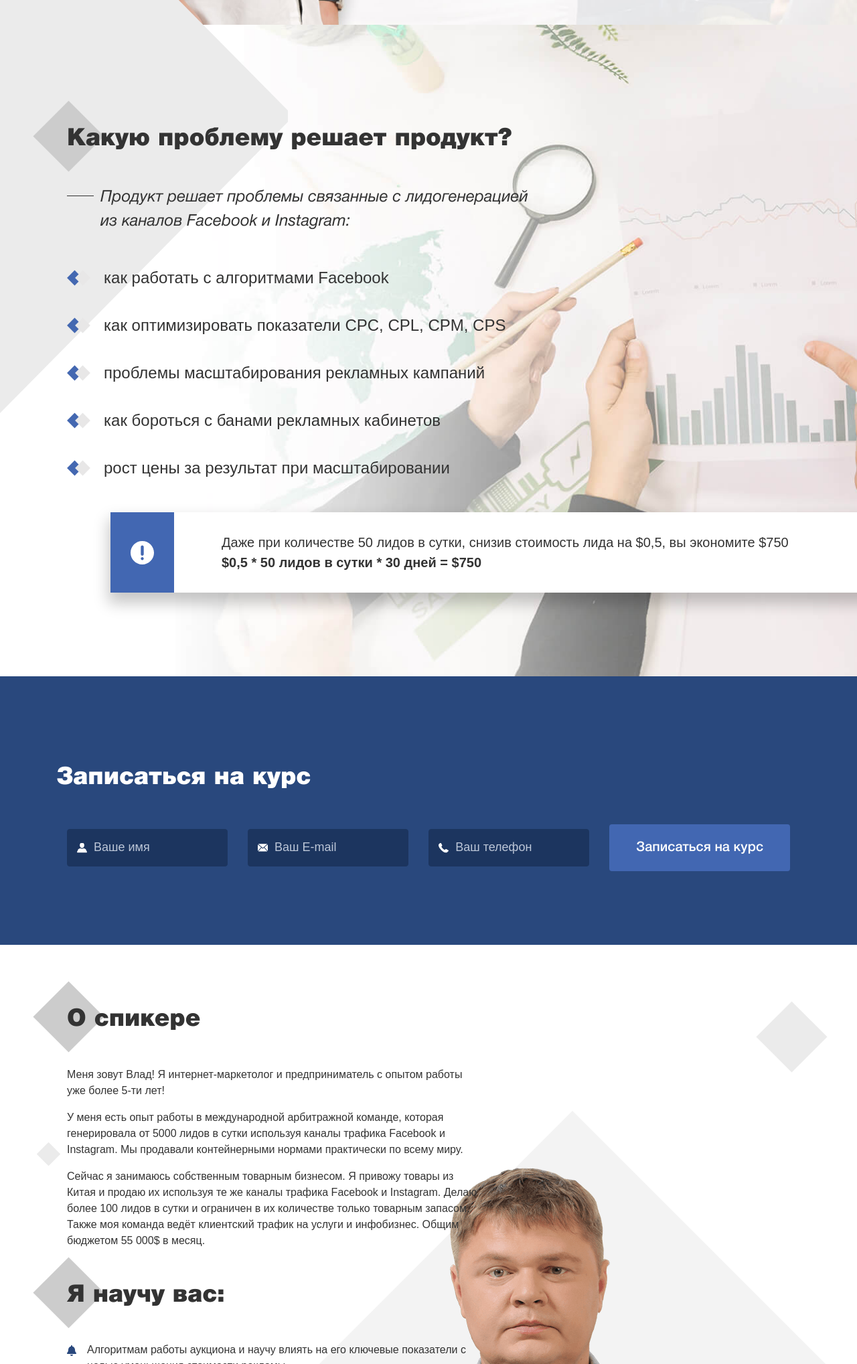
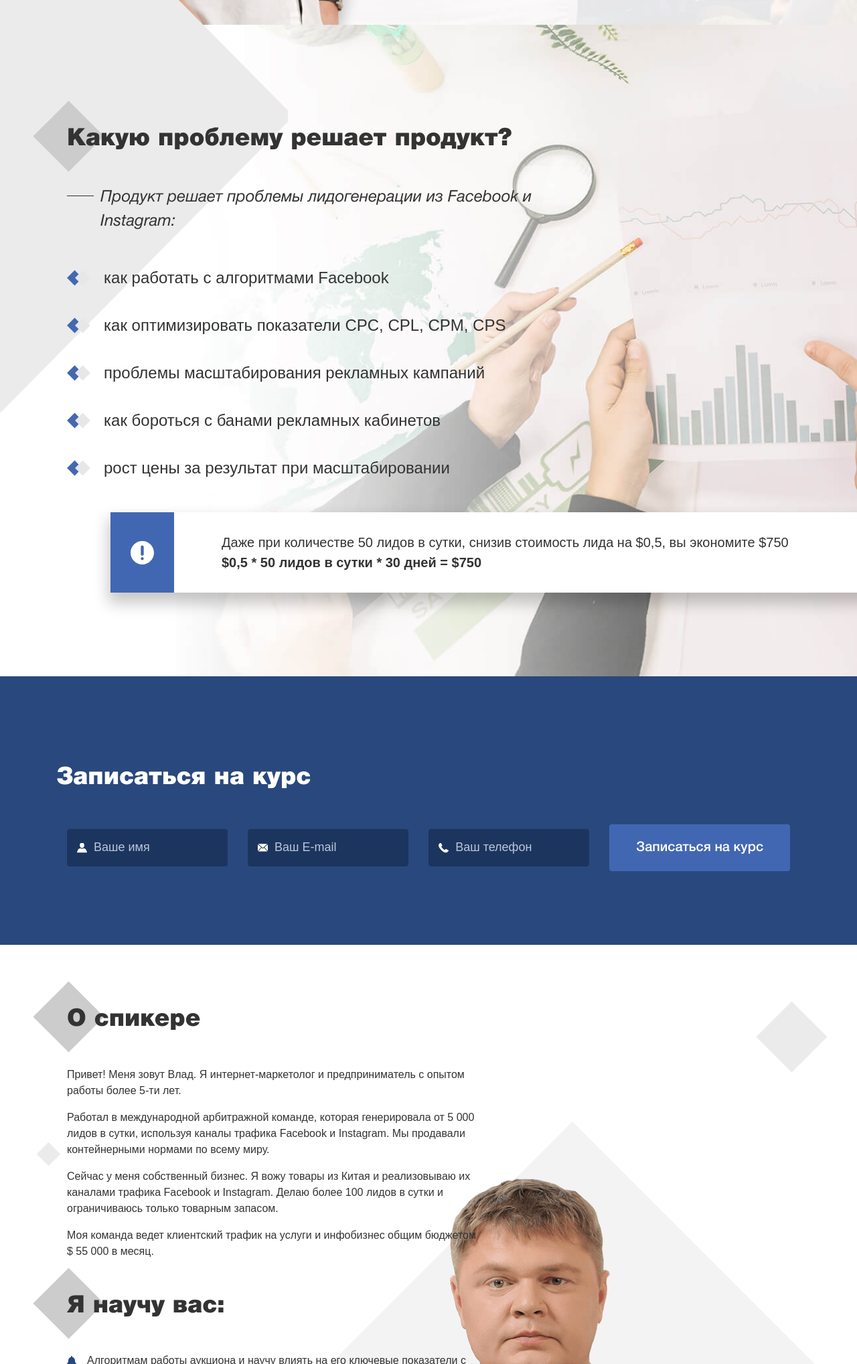
Before and after one commit to ifreeworklancer/korneev, a website: page index.html in a window 1280 px wide. Shown: the part 763-2800 px from the top of the page at 67% size. Drawn offline with Linux system fonts and the light colour scheme; a web font is replaced by a local one.

Commit message:
new commit

```diff
--- a/index.html
+++ b/index.html
@@ -371,13 +371,10 @@
                             алгоритмов
                             Facebook
                         </h2>
-                        <p class="header-banner-item-description mb-1 pt-3">
+                        <p class="header-banner-item-description mb-4 pt-3">
                             Тренинг по обучению таргетированной рекламе
                             в Фейсбук и Инстаграм Влада Корнеева
 
-                        </p>
-                        <p class="header-banner-item-description mb-4">
-                            Стоимость курса от $350
                         </p>
                         <a href="#enroll" class="btn btn-primary scroll-link">Увеличить ROI</a>
                     </div>
@@ -403,8 +400,7 @@
                             Какую проблему решает продукт?
                         </h2>
                         <div class="section-description__text">
-                            Продукт решает проблемы связанные с лидогенерацией
-                            из каналов Facebook и Instagram:
+                            Продукт решает проблемы лидогенерации из Facebook и Instagram:
                         </div>
                     </div>
                     <div class="problem-item mb-5">
@@ -479,25 +475,21 @@
                             </h2>
                         </div>
                         <p class="about-item-description">
-                            Меня зовут Влад!
-                            Я интернет-маркетолог и предприниматель с опытом работы уже более 5-ти лет!
+                            Привет! Меня зовут Влад. Я интернет-маркетолог и предприниматель с опытом работы более 5-ти
+                            лет.
                         </p>
                         <p class="about-item-description">
-                            У меня есть опыт работы в международной арбитражной команде, которая генерировала от 5000
-                            лидов
-                            в
-                            сутки используя каналы трафика Facebook и Instagram. Мы продавали контейнерными нормами
-                            практически
-                            по всему миру.
+                            Работал в международной арбитражной команде, которая генерировала от 5 000 лидов в сутки,
+                            используя каналы трафика Facebook и Instagram. Мы продавали контейнерными нормами по всему
+                            миру.
                         </p>
                         <p class="about-item-description">
-                            Сейчас я занимаюсь собственным товарным бизнесом.
-                            Я привожу товары из Китая и продаю их используя те же каналы трафика Facebook и Instagram.
-                            Делаю
-                            более 100 лидов в сутки и ограничен в их количестве только товарным запасом.
-                            Также моя команда ведёт клиентский трафик на услуги и инфобизнес. Общим бюджетом 55 000$ в
-                            месяц.
+                            Сейчас у меня собственный бизнес. Я вожу товары из Китая и реализовываю их каналами трафика
+                            Facebook и Instagram. Делаю более 100 лидов в сутки и ограничиваюсь только товарным
+                            запасом.
                         </p>
+                        <p class="about-item-description"> Моя команда ведет клиентский трафик на услуги и инфобизнес
+                            общим бюджетом $ 55 000 в месяц.</p>
                     </div>
                     <div class="about-item">
                         <div class="section-description mb-5">
@@ -560,7 +552,7 @@
                                 </svg>
                             </div>
                             <div class="result-item-description ml-3">
-                                перестанете тратить рекламный бюджет на низкоэффективные объявления, приобретете навыки
+                                Перестанете тратить рекламный бюджет на низкоэффективные объявления, приобретете навыки
                                 работы
                                 с таргетингом и аудиториями
                             </div>
@@ -574,7 +566,7 @@
                                 </svg>
                             </div>
                             <div class="result-item-description ml-3">
-                                правильно настроите, а не просто установите пиксель на сайт
+                                Правильно настроите, а не просто установите пиксель на сайт
                             </div>
                         </div>
                     </div>
@@ -588,7 +580,7 @@
                                 </svg>
                             </div>
                             <div class="result-item-description ml-3">
-                                вы узнаете как правильно запустить алгоритм машинного обучения Facebook. Чтобы ваши
+                                Вы узнаете как правильно запустить алгоритм машинного обучения Facebook. Чтобы ваши
                                 кампании
                                 приносили от 100 дешёвых лидов в сутки, а не как сейчас, либо мало, либо дорого
                             </div>
@@ -602,7 +594,7 @@
                                 </svg>
                             </div>
                             <div class="result-item-description ml-3">
-                                научитесь правильно работать с рекламным бюджетом, чтобы ваши рекламные кампании
+                                Научитесь правильно работать с рекламным бюджетом, чтобы ваши рекламные кампании
                                 переставали
                                 угасать на 5-6 день и продолжали приносить вам клиентов, чем дальше, тем больше
                             </div>
@@ -618,7 +610,7 @@
                                 </svg>
                             </div>
                             <div class="result-item-description ml-3">
-                                надолго закроете для себя вопрос с банами, которые многим так сильно сейчас мешают
+                                Надолго закроете для себя вопрос с банами, которые многим так сильно сейчас мешают
                                 работать
                             </div>
                         </div>
```
